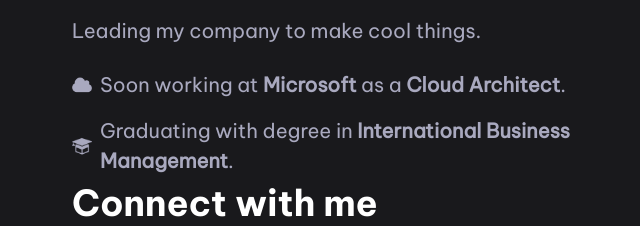
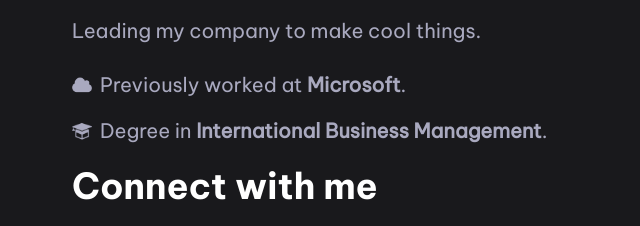
Before and after one commit to sttephen/stephen-gg, a SvelteKit app: page / in a window 1280 px wide. Shown: the part 374-600 px from the top of the page, without its empty margins (312-952 px from the left). Built offline with nearby package versions, Linux system fonts and the light colour scheme.

Commit message:
Updatess

```diff
--- a/src/routes/+page.svelte
+++ b/src/routes/+page.svelte
@@ -19,11 +19,11 @@
             <p class="text-[#A9A9BF] text-[20px] pb-2">Leading my company to make cool things.</p>
             <div class="flex gap-2">
                 <img src="/img/cloud.png" class="h-5 self-center">
-                <p class="text-[#A9A9BF] text-[20px]">Soon working at <b>Microsoft</b> as a <b>Cloud Architect</b>.</p>
+                <p class="text-[#A9A9BF] text-[20px]">Previously worked at <b>Microsoft</b>.</p>
             </div>
             <div class="flex gap-2">
                 <img src="/img/hat.png" class="self-center h-5">
-                <p class="text-[#A9A9BF] text-[20px]">Graduating with degree in <b>International Business Management</b>.</p>
+                <p class="text-[#A9A9BF] text-[20px]">Degree in <b>International Business Management</b>.</p>
             </div>
         </div>
         <div class="flex-col self-center lg:w-[40vw] md:w-[50vw] sm:w-[80vw] mx-5 gap-4 flex">
```
